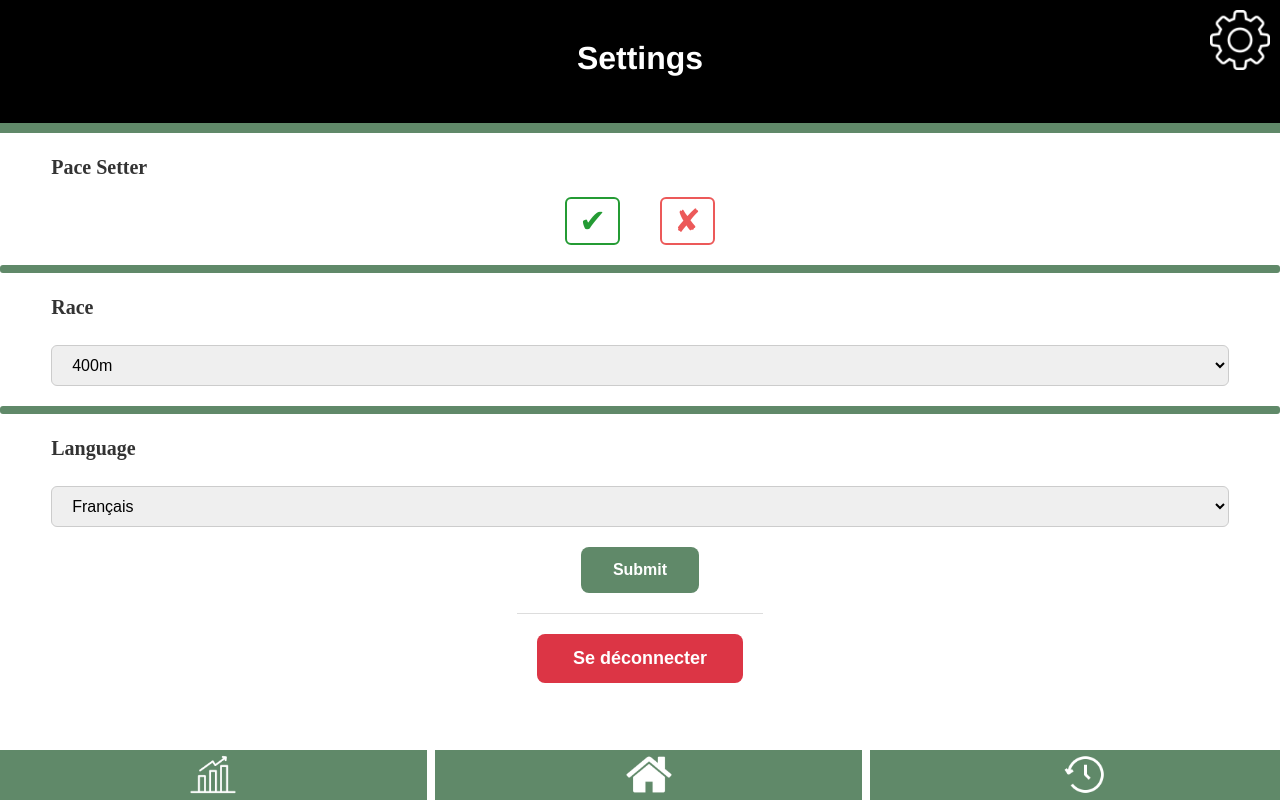
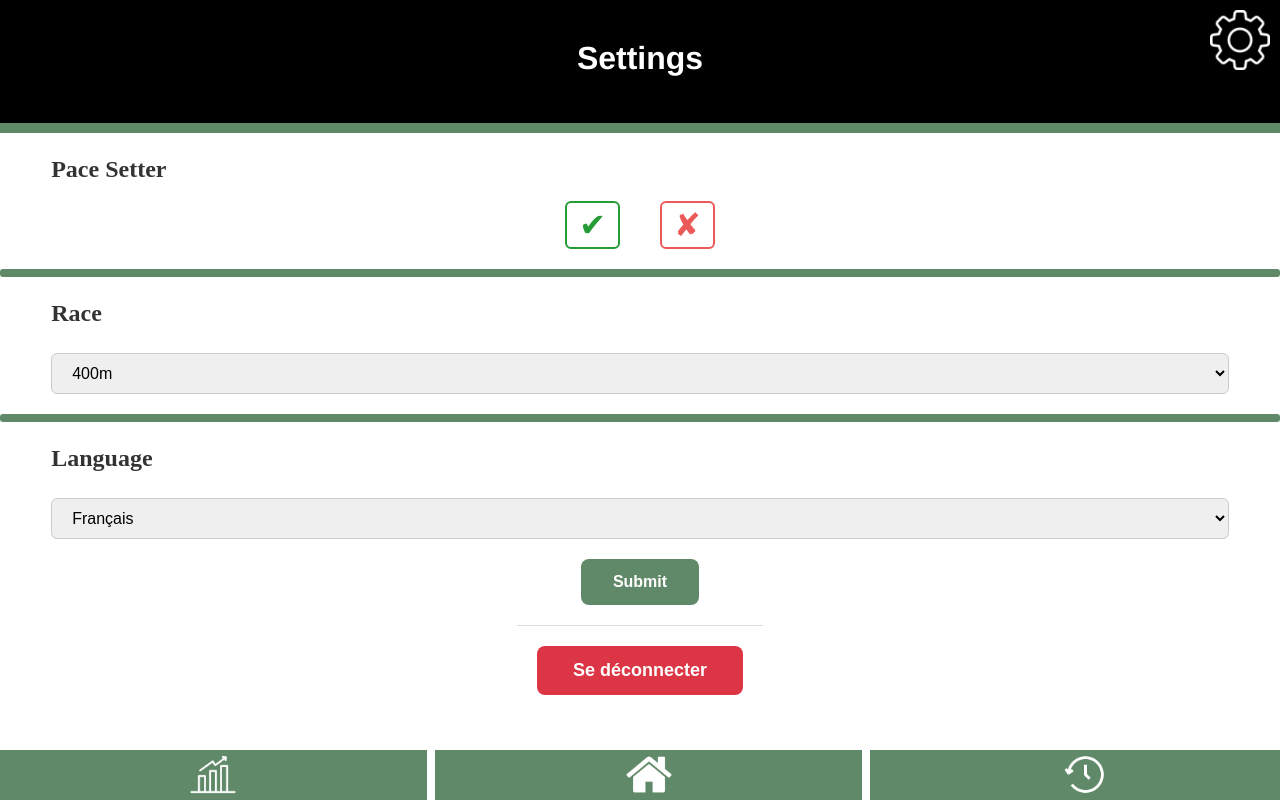
Before and after one commit to DanielHammouti/Projet-Application---Laser-RUN, a PHP site: page /src/html/settings_page.html in a window 1280 px wide. Run offline with PHP 8.4, Linux system fonts and the light colour scheme; some libraries are stand-ins or nearby versions.

Commit message:
page settings

```diff
--- a/src/css/style_settings.css
+++ b/src/css/style_settings.css
@@ -9,7 +9,7 @@ body, html {
 
 .text {
   font-weight: 700;
-  font-size: clamp(16px, 2vw, 20px);
+  font-size: clamp(16px, 2vw, 24px);
   color: #333;
   margin: 3vh 10px 0 4vw;
 }
```
